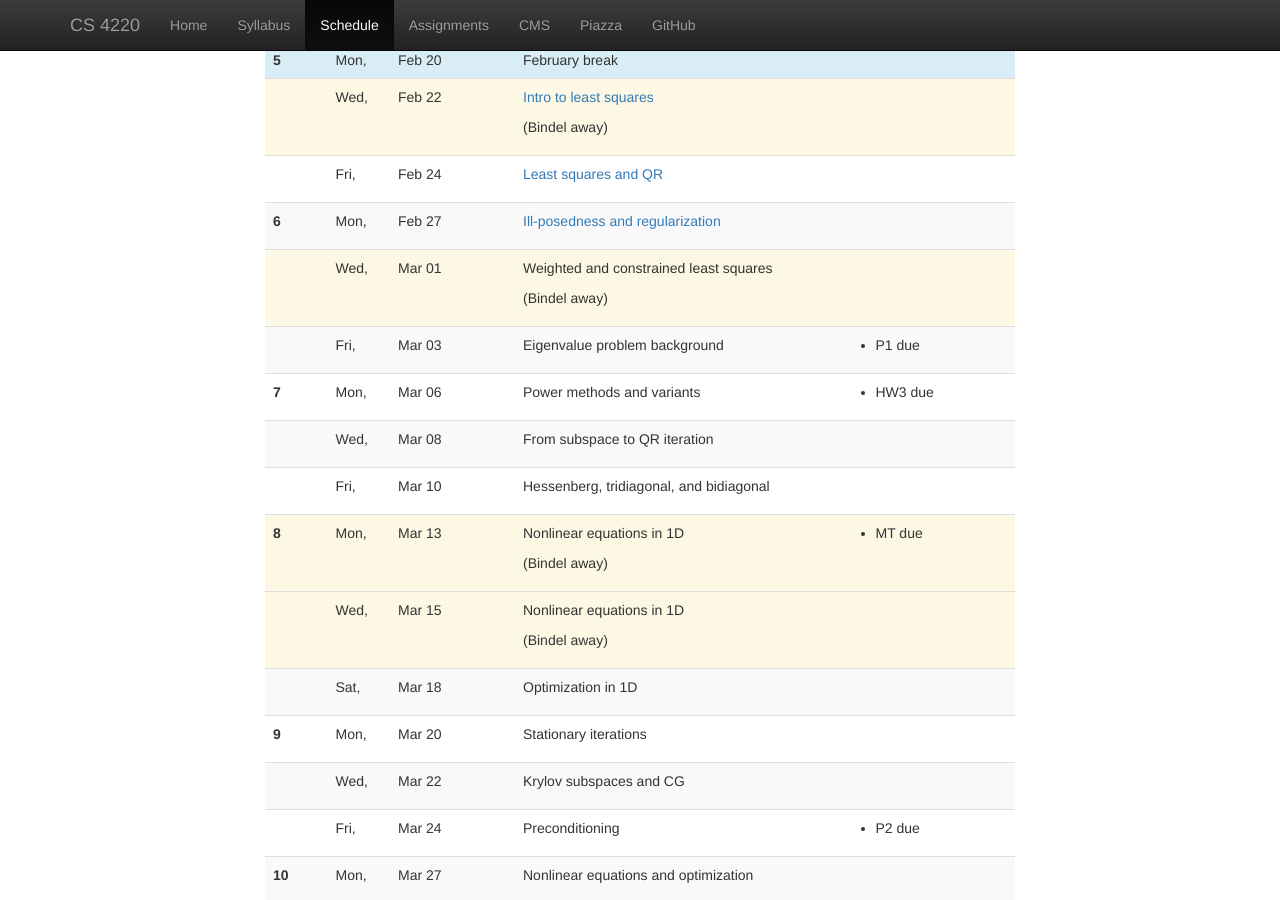
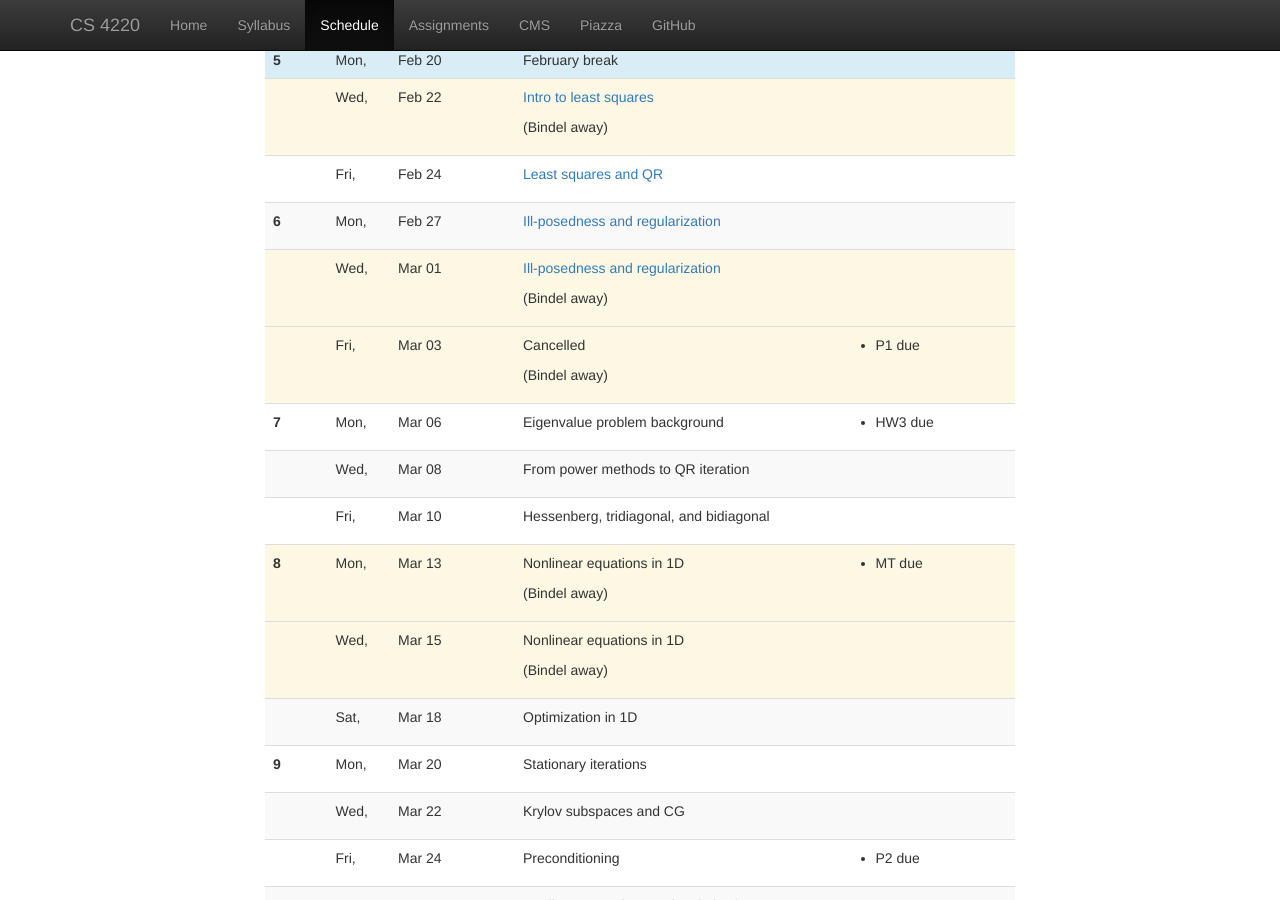
Before and after one commit to dbindel/cs4220-s17, a Jekyll site: the page built from web/schedule.html, in a window 1280 px wide and 900 px high, scrolled down 753 px. Built offline with Jekyll 4.4.1, drawn with Linux system fonts in a browser that asks for light colours; nearby versions of some CDN libraries.

Commit message:
Update to lectures.

```diff
--- a/web/_data/lectures.yml
+++ b/web/_data/lectures.yml
@@ -84,11 +84,13 @@
   notes: 2017-02-27.pdf
 -
   date: 2017-03-01
-  info: Weighted and constrained least squares
+  info: Ill-posedness and regularization
+  notes: 2017-02-27.pdf
   travel: SIAM CSE
 -
   date: 2017-03-03
-  info: Eigenvalue problem background
+  info: Cancelled
+  travel: SIAM CSE
   hw: P1 due
 #
 # ==================
@@ -96,11 +98,11 @@
 #
 -
   date: 2017-03-06
-  info: Power methods and variants
+  info: Eigenvalue problem background
   hw: HW3 due
 -
   date: 2017-03-08
-  info: From subspace to QR iteration
+  info: From power methods to QR iteration
 -
   date: 2017-03-10
   info: Hessenberg, tridiagonal, and bidiagonal
```
